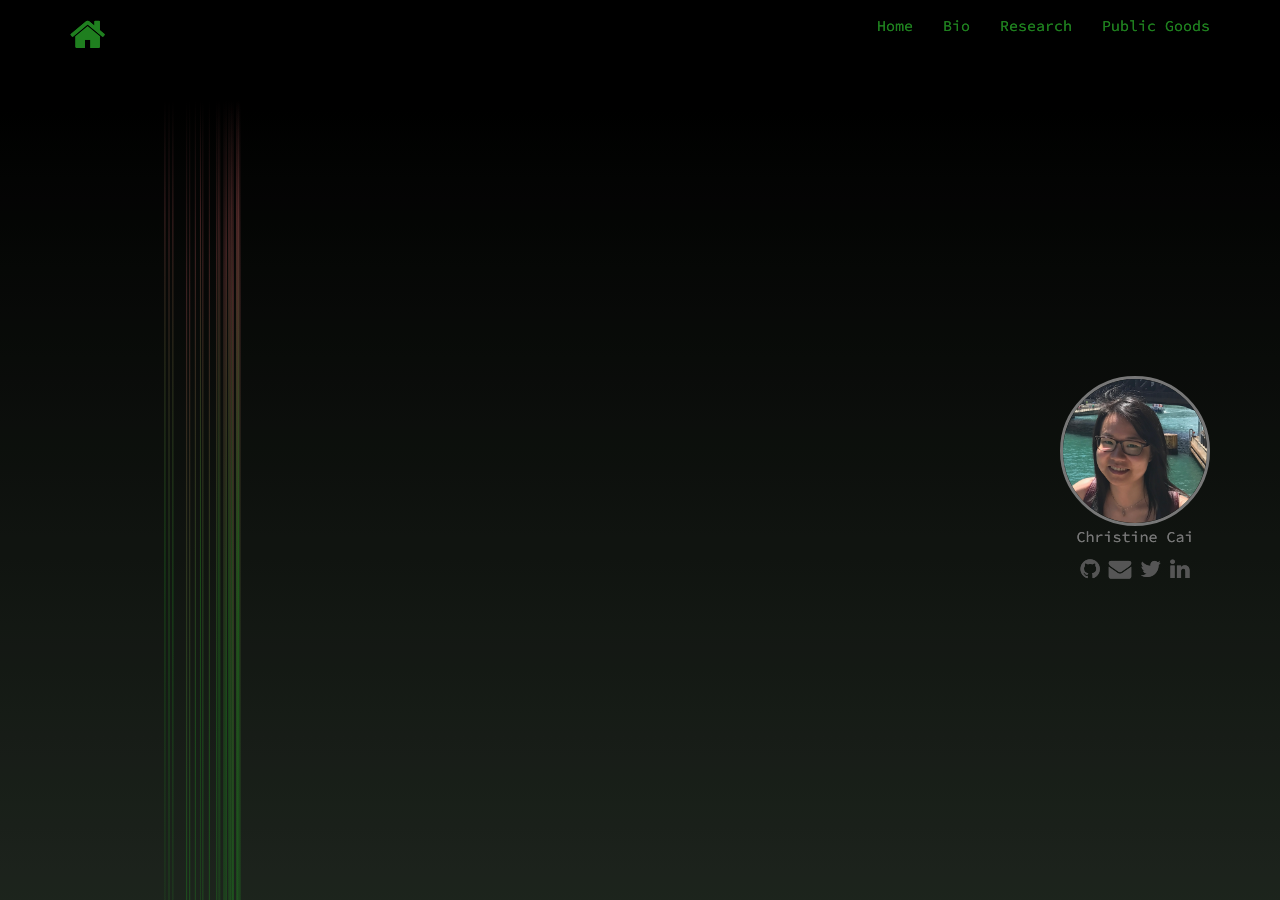
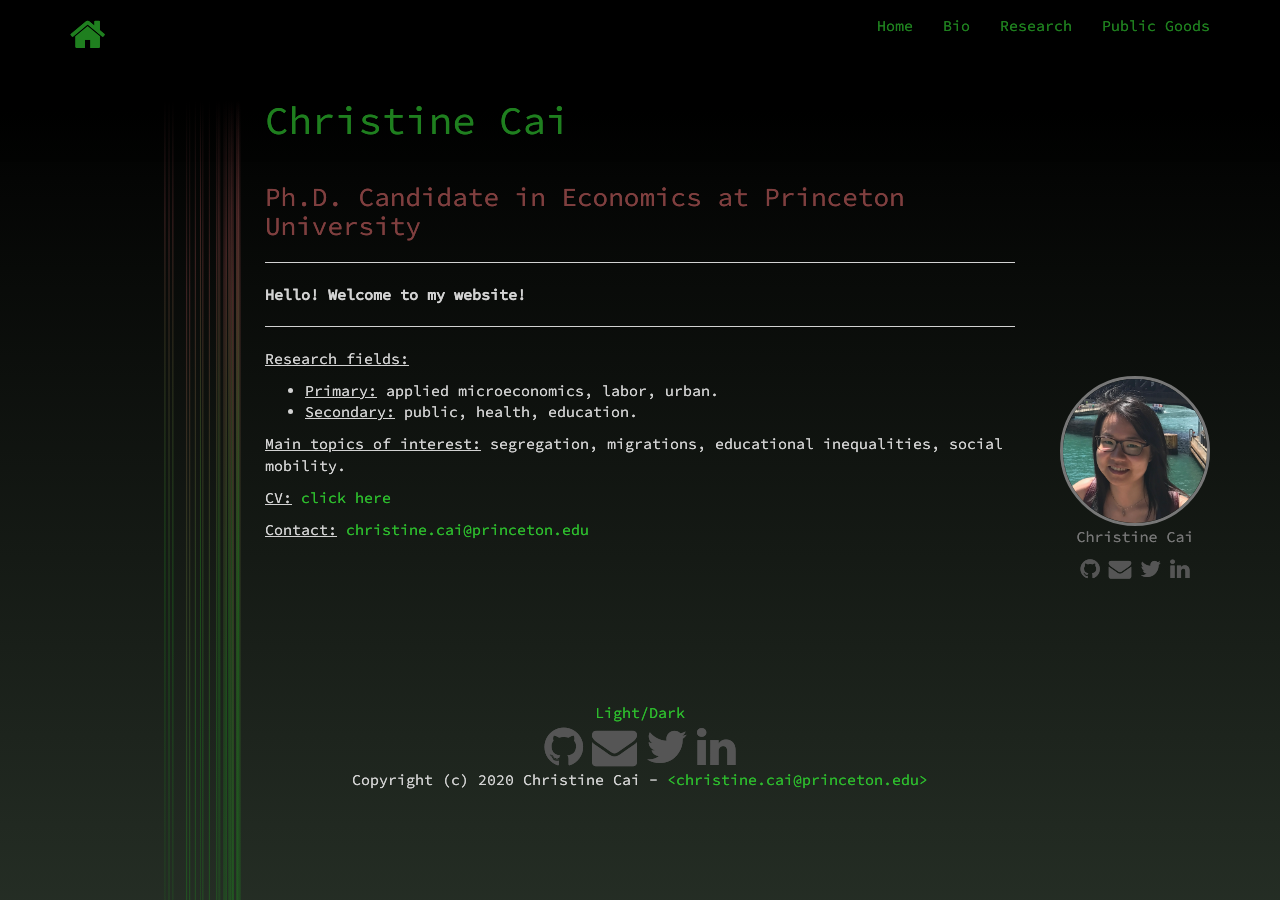
Before and after one commit to christinecai/website, a Jekyll site: the page built from index.md, in a window 1280 px wide and 900 px high. Built offline with Jekyll 4.4.1, drawn with Linux system fonts in a browser that asks for light colours; nearby versions of some CDN libraries.

Commit message:
Update default.html

```diff
--- a/_layouts/default.html
+++ b/_layouts/default.html
@@ -32,7 +32,7 @@
         </div> -->
         <div class="col-sm-8 col-sm-offset-2 content-div">
           <div class="page-separator hidden-xs">
-            <h1 class="h1-strip" style="padding-bottom:28em; margin-bottom: 0;"></h1>
+            <h1 class="h1-strip" style="padding-bottom:1em; margin-bottom: 0;"></h1>
           </div>
           <div class="page-separator visible-xs">
             <h1 class="h1-strip" style="padding-bottom:2em; margin-bottom: 0;"></h1>
```
